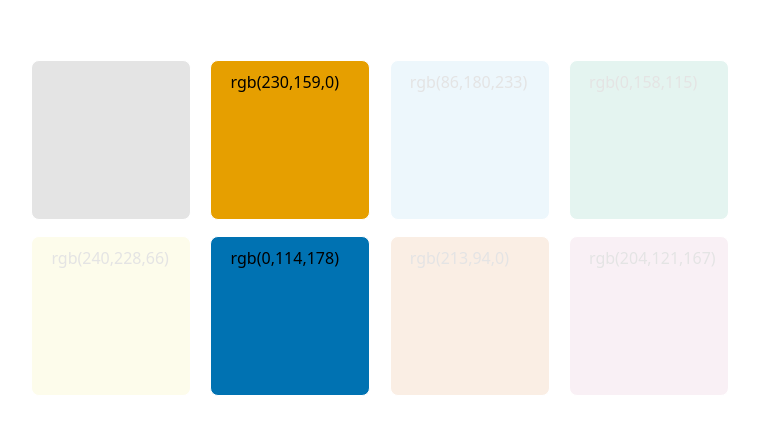
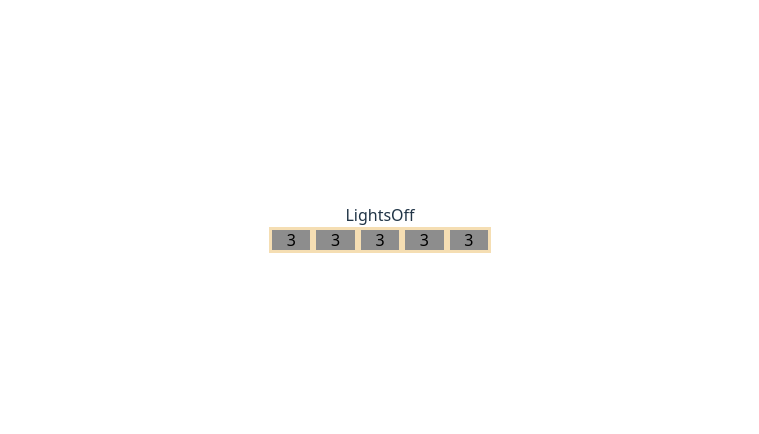
Before and after one commit to thespywholovedher/Portfolio-React, a React (Vite) app: page / in a window 1280 px wide. Shown: the part 172-606 px from the top of the page, without its empty margins (260-1019 px from the left). Built offline with nearby package versions, Linux system fonts and the light colour scheme.

Commit message:
Lights Off initial commit

```diff
--- a/src/App.tsx
+++ b/src/App.tsx
@@ -1,12 +1,13 @@
 import './App.css'
 import Counter from './components/Counter/Counter'
 import Lights from './components/Lights/Lights'
+import LightsOff from './LightsOff/LightsOff'
 
 function App() {
 
   return (
     <>
-        <Lights />
+        <LightsOff />
     </>
   )
 }
--- /dev/null
+++ b/src/LightsOff/LightsOff.tsx
@@ -0,0 +1,28 @@
+import React from 'react'
+import './lightsOff.css'
+
+const Grid = (props: React.PropsWithChildren) => {
+    return (
+     <div className='grid'>{props.children}</div>
+    )
+}
+
+const Cell = () => {
+    return (
+      <button className='cell'>3</button>
+    )
+}
+
+const LightsOff = () => {
+  const cells = ([1,2,3,4,5]).map((e,i) => { return <Cell key={i} />})
+  return (
+    <>
+      <div>LightsOff</div>
+      <Grid>
+        {cells}
+      </Grid>
+    </>
+  )
+}
+
+export default LightsOff
--- /dev/null
+++ b/src/LightsOff/lightsOff.css
@@ -0,0 +1,15 @@
+.grid {
+    display: flex;
+    flex-wrap: wrap;
+}
+
+.cell {
+    display: flex;
+    justify-content: center;
+    align-items: center;
+    width: 1rem;
+    height: 1rem;
+    background-color: rgb(141, 141, 141);
+    border: 3px solid wheat;
+    border-radius: 0%;
+}
--- a/src/components/Lights/Lights.tsx
+++ b/src/components/Lights/Lights.tsx
@@ -24,7 +24,7 @@ const Light = (props:{id:number, on: boolean, color:string, toggle: (id:number)
     opacity: props.on ? 1 : .1
   };
   return (
-    <button onClick={() => props.toggle(props.id)} style={style} className={"box"}>{props.color}</button>
+    <button onClick={() => props.toggle(props.id)} style={style} className={"box"}><p>{props.color}</p></button>
   )
 }
 
```
Also changed, not shown: src/components/Utils/Util.tsx (added).
